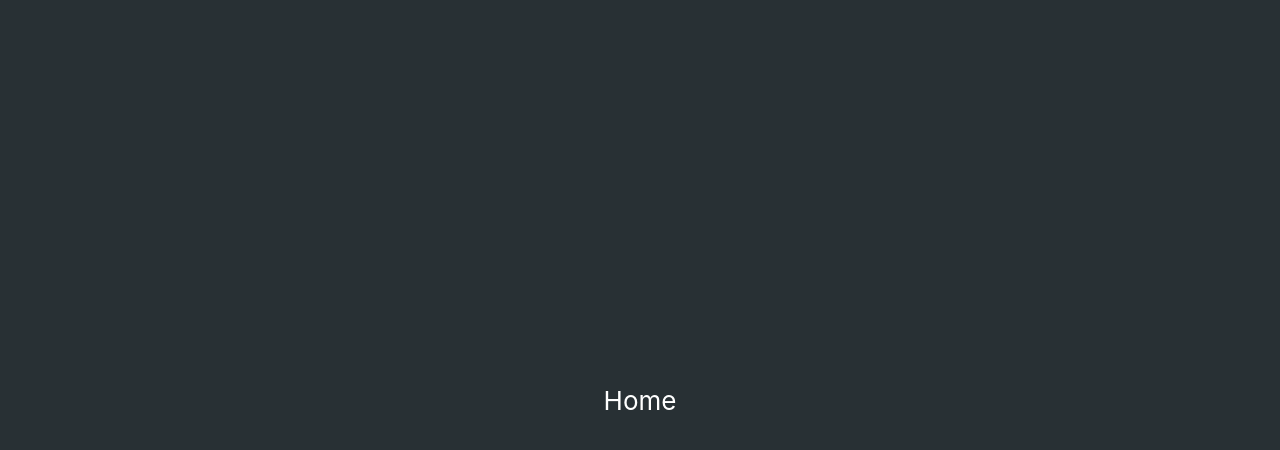
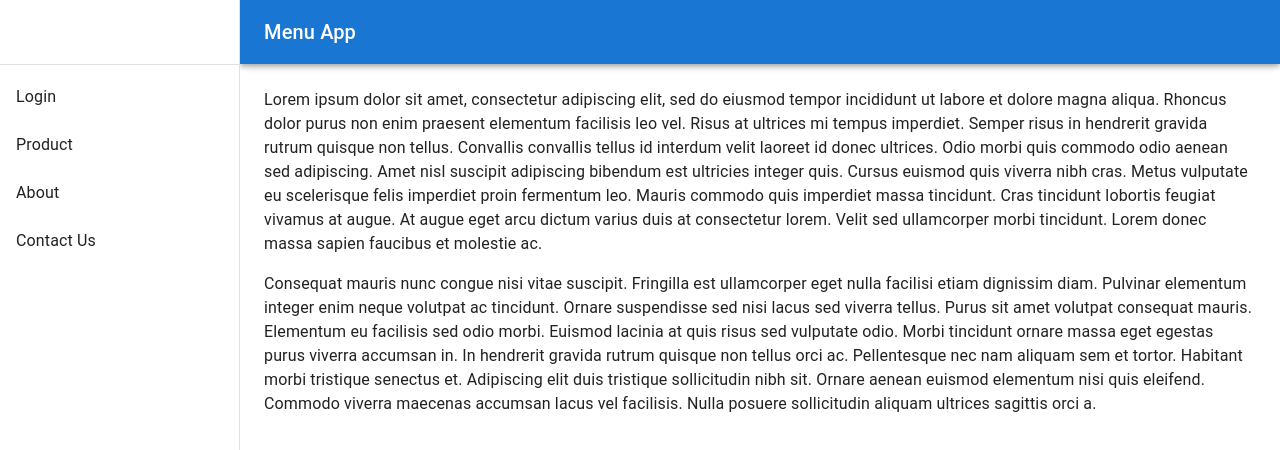
Before and after one commit to isaac-tran-288/Menu-App, a React (Create React App) app: page / in a window 1280 px wide. Shown: the top 450 px of the page. Built offline with nearby package versions, Linux system fonts and the light colour scheme.

Commit message:
Add a simple left menu with buttons in the homepage

```diff
--- a/src/App.tsx
+++ b/src/App.tsx
@@ -1,14 +1,146 @@
 import React from 'react';
 import './App.css';
+import AppBar from '@mui/material/AppBar';
+import Box from '@mui/material/Box';
+import CssBaseline from '@mui/material/CssBaseline';
+import Divider from '@mui/material/Divider';
+import Drawer from '@mui/material/Drawer';
+import IconButton from '@mui/material/IconButton';
+import List from '@mui/material/List';
+import ListItem from '@mui/material/ListItem';
+import ListItemText from '@mui/material/ListItemText';
+import MenuIcon from '@mui/icons-material/Menu';
+import Toolbar from '@mui/material/Toolbar';
+import Typography from '@mui/material/Typography';
 
-function App() {
-  return (
-    <div className="App">
-      <header className="App-header">
-        <p>Home</p>
-      </header>
+const drawerWidth = 240;
+interface Props {
+  window?: () => Window;
+}
+
+function App(props: Props) {
+  const { window } = props;
+  const [mobileOpen, setMobileOpen] = React.useState(false);
+
+  const handleDrawerToggle = () => {
+    setMobileOpen(!mobileOpen);
+  };
+
+  const drawer = (
+    <div>
+      <Toolbar />
+      <Divider />
+      <List>
+        {['Login', 'Product', 'About', 'Contact Us'].map((text, index) => (
+          <ListItem button key={text}>
+            <ListItemText primary={text} />
+          </ListItem>
+        ))}
+      </List>
     </div>
   );
+
+  const container = window !== undefined ? () => window().document.body : undefined;
+
+  return (
+    <Box sx={{ display: 'flex' }}>
+      <CssBaseline />
+      <AppBar
+        position="fixed"
+        sx={{
+          width: { sm: `calc(100% - ${drawerWidth}px)` },
+          ml: { sm: `${drawerWidth}px` },
+        }}
+      >
+        <Toolbar>
+          <IconButton
+            color="inherit"
+            aria-label="open drawer"
+            edge="start"
+            onClick={handleDrawerToggle}
+            sx={{ mr: 2, display: { sm: 'none' } }}
+          >
+            <MenuIcon />
+          </IconButton>
+          <Typography variant="h6" noWrap component="div">
+            Menu App
+          </Typography>
+        </Toolbar>
+      </AppBar>
+      <Box
+        component="nav"
+        sx={{ width: { sm: drawerWidth }, flexShrink: { sm: 0 } }}
+        aria-label="mailbox folders"
+      >
+        {/* The implementation can be swapped with js to avoid SEO duplication of links. */}
+        <Drawer
+          container={container}
+          variant="temporary"
+          open={mobileOpen}
+          onClose={handleDrawerToggle}
+          ModalProps={{
+            keepMounted: true, // Better open performance on mobile.
+          }}
+          sx={{
+            display: { xs: 'block', sm: 'none' },
+            '& .MuiDrawer-paper': { boxSizing: 'border-box', width: drawerWidth },
+          }}
+        >
+          {drawer}
+        </Drawer>
+        <Drawer
+          variant="permanent"
+          sx={{
+            display: { xs: 'none', sm: 'block' },
+            '& .MuiDrawer-paper': { boxSizing: 'border-box', width: drawerWidth },
+          }}
+          open
+        >
+          {drawer}
+        </Drawer>
+      </Box>
+      <Box
+        component="main"
+        sx={{ flexGrow: 1, p: 3, width: { sm: `calc(100% - ${drawerWidth}px)` } }}
+      >
+        <Toolbar />
+        <Typography paragraph>
+          Lorem ipsum dolor sit amet, consectetur adipiscing elit, sed do eiusmod
+          tempor incididunt ut labore et dolore magna aliqua. Rhoncus dolor purus non
+          enim praesent elementum facilisis leo vel. Risus at ultrices mi tempus
+          imperdiet. Semper risus in hendrerit gravida rutrum quisque non tellus.
+          Convallis convallis tellus id interdum velit laoreet id donec ultrices.
+          Odio morbi quis commodo odio aenean sed adipiscing. Amet nisl suscipit
+          adipiscing bibendum est ultricies integer quis. Cursus euismod quis viverra
+          nibh cras. Metus vulputate eu scelerisque felis imperdiet proin fermentum
+          leo. Mauris commodo quis imperdiet massa tincidunt. Cras tincidunt lobortis
+          feugiat vivamus at augue. At augue eget arcu dictum varius duis at
+          consectetur lorem. Velit sed ullamcorper morbi tincidunt. Lorem donec massa
+          sapien faucibus et molestie ac.
+        </Typography>
+        <Typography paragraph>
+          Consequat mauris nunc congue nisi vitae suscipit. Fringilla est ullamcorper
+          eget nulla facilisi etiam dignissim diam. Pulvinar elementum integer enim
+          neque volutpat ac tincidunt. Ornare suspendisse sed nisi lacus sed viverra
+          tellus. Purus sit amet volutpat consequat mauris. Elementum eu facilisis
+          sed odio morbi. Euismod lacinia at quis risus sed vulputate odio. Morbi
+          tincidunt ornare massa eget egestas purus viverra accumsan in. In hendrerit
+          gravida rutrum quisque non tellus orci ac. Pellentesque nec nam aliquam sem
+          et tortor. Habitant morbi tristique senectus et. Adipiscing elit duis
+          tristique sollicitudin nibh sit. Ornare aenean euismod elementum nisi quis
+          eleifend. Commodo viverra maecenas accumsan lacus vel facilisis. Nulla
+          posuere sollicitudin aliquam ultrices sagittis orci a.
+        </Typography>
+      </Box>
+    </Box>
+  );
+  // return (
+  //   <div className="App">
+  //     <header className="App-header">
+  //       <p>Home</p>
+  //     </header>
+  //   </div>
+  // );
 }
 
 export default App;
```
